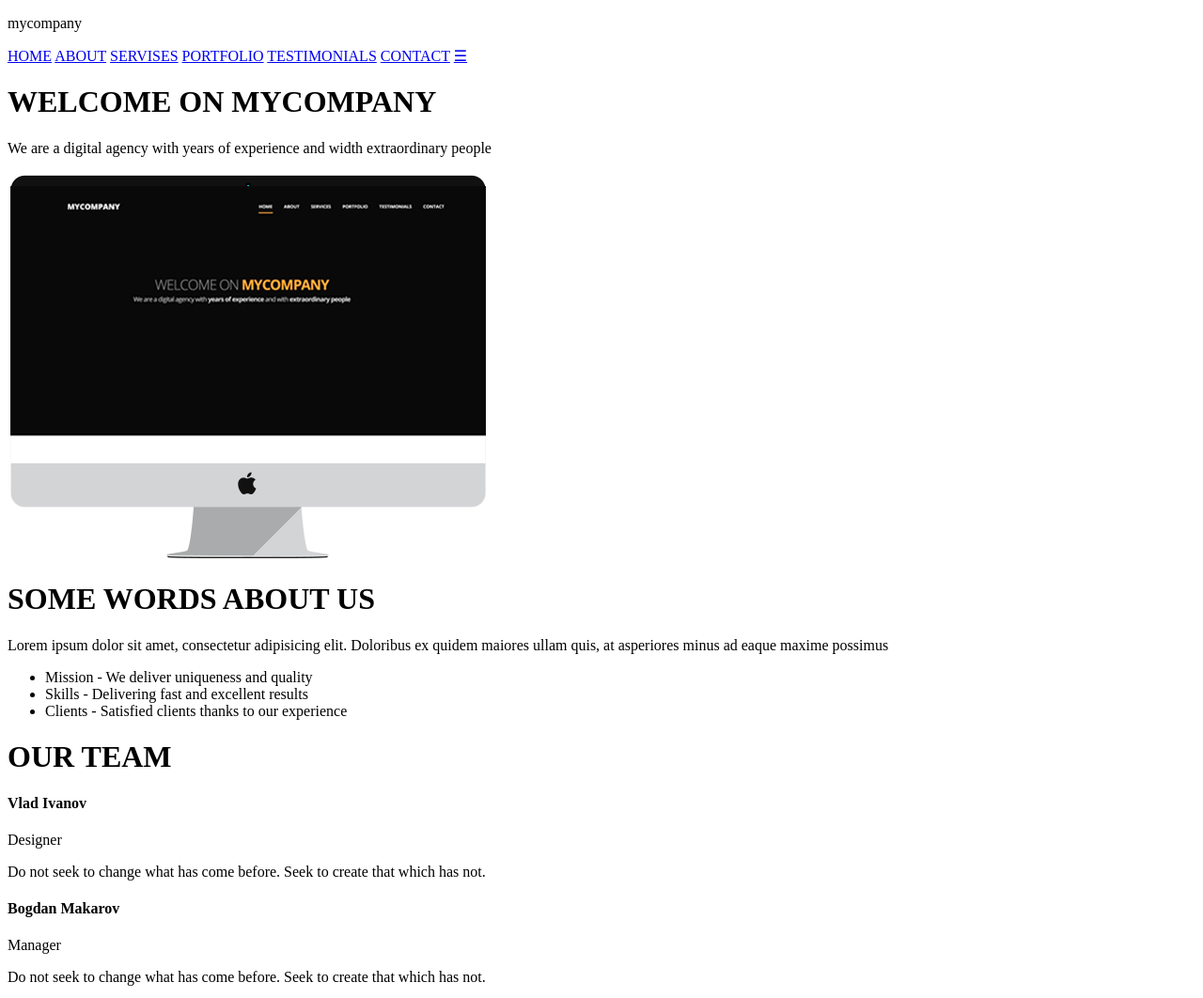
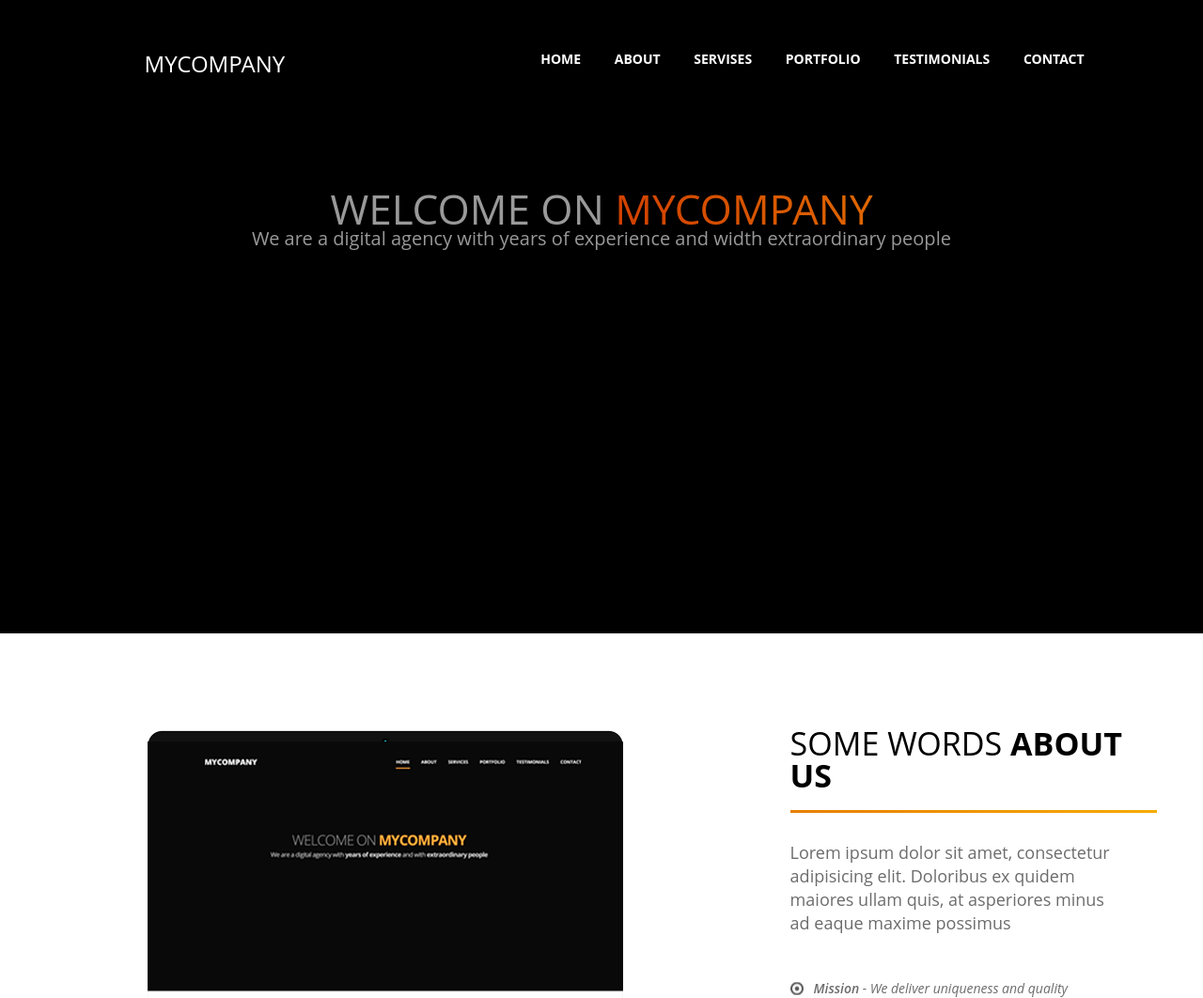
Before and after one commit to Aquarail/Aquarail.github.io, a plain HTML site: page index.html in a window 1280 px wide. Shown: the top 1062 px of the page at 94% size. Drawn offline with Linux system fonts and the light colour scheme; files that its build step writes are made by us from their sources; files whose address does not match are found by name.

Commit message:
Update index.html

```diff
--- a/index.html
+++ b/index.html
@@ -5,7 +5,7 @@
 	<meta http-equiv="X-UA-Compatible" content="IE=edge">
 	<meta name="viewport" content="width=device-width, initial-scale=1.0">
 	<title>My Company</title>
-	<link rel="stylesheet" href="/Verst maket/css/style.css">
+	<link rel="stylesheet" href="/mycompany-site/css/style.css">
 </head>
 <body>
 	<header>
```
